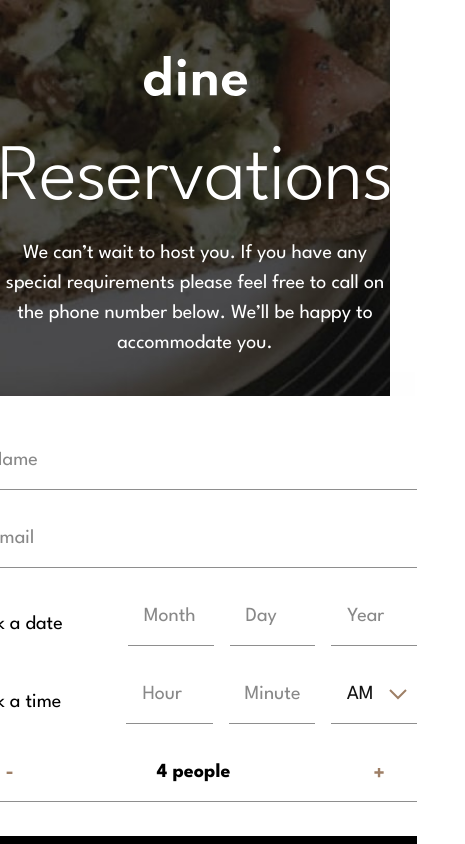
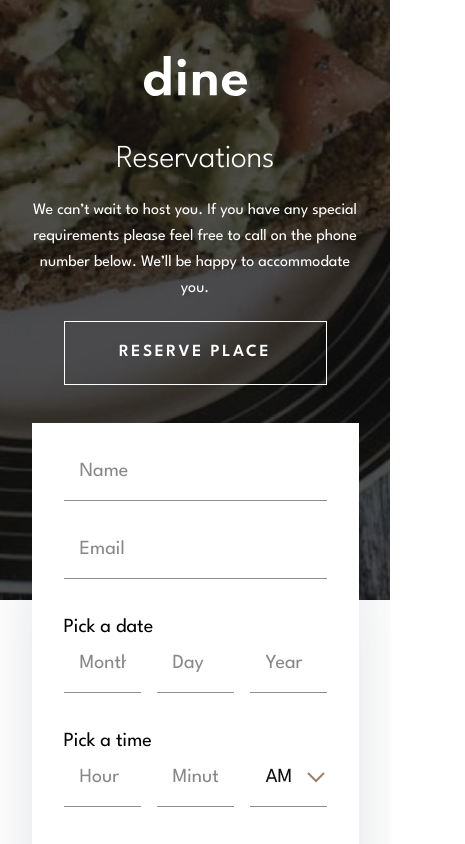
Before and after one commit to shaversj/dine-restaurant-website, a Next.js app: page /booking in a window 390 px wide. Shown: the top 844 px of the page, 465 px wide, since content can reach past the window. Built offline with nearby package versions, Linux system fonts and the light colour scheme.

Commit message:
Add mobile layout to form

```diff
--- a/src/app/booking/page.tsx
+++ b/src/app/booking/page.tsx
@@ -65,10 +65,19 @@ export default function BookingPage() {
           <div className={"flex flex-col items-center pt-[44px] md:pt-[70px] lg:flex-row lg:gap-x-[125px] lg:pt-[153px]"}>
             <div className={"text-center md:w-[573px] lg:w-[445px] lg:text-left"}>
               <h1 className={"text-heading-xl text-white"}>Reservations</h1>
-              <p className={"text-body-primary pt-[18px] text-white"}>We can’t wait to host you. If you have any special requirements please feel free to call on the phone number below. We’ll be happy to accommodate you.</p>
+              <p className={"pt-[18px] text-[16px] leading-[26px] text-white md:text-[20px] md:leading-[30px]"}>
+                We can’t wait to host you. If you have any special requirements please feel free to call on the phone number below. We’ll be happy to accommodate you.
+              </p>
+
+              <button type={"submit"} className={"mt-[19px] h-[64px] w-[263px] border border-white md:hidden md:h-[64px] md:w-[444px]"}>
+                <span className={"font-league-spartan text-[17px] leading-[16px] font-semibold tracking-[2.5px] text-white uppercase"}>Reserve Place</span>
+              </button>
             </div>
 
-            <form onSubmit={handleSubmit(onSubmit)} className={"z-20 mt-[38px] h-[545px] w-[540px] space-y-[34px] bg-white px-[48px] pt-[50px] shadow-[0px_75px_100px_-50px_rgba(56,66,86,0.503223)] lg:mt-0"}>
+            <form
+              onSubmit={handleSubmit(onSubmit)}
+              className={"z-20 mt-[38px] h-[585px] w-[327px] space-y-[34px] bg-white px-8 pt-[34px] shadow-[0px_75px_100px_-50px_rgba(56,66,86,0.503223)] md:h-[545px] md:max-w-[540px] md:px-[48px] md:pt-[50px] lg:mt-0"}
+            >
               <div className={"relative"}>
                 <Input type={"text"} placeholder={"Name"} register={register} registerName={"name"} ariaInvalid={!!errors.name} />
                 <Error ariaInvalid={!!errors.name} errorMessage={errors.name?.message} variant={"smallPadding"} />
@@ -79,19 +88,19 @@ export default function BookingPage() {
                 <Error ariaInvalid={!!errors.email} errorMessage={errors.email?.message} variant={"smallPadding"} />
               </div>
 
-              <fieldset className={"flex items-center"}>
+              <fieldset className={"flex flex-col gap-y-2 md:flex-row md:items-center"}>
                 <Label ariaInvalid={!!errors.date} labelName={"Pick a date"} />
                 <Error ariaInvalid={!!errors.date} errorMessage={errors.date?.message} variant={"largePadding"} />
-                <div className={"flex gap-x-4 pl-[65px]"}>
+                <div className={"flex gap-x-4 md:pl-[65px]"}>
                   <Input type={"number"} placeholder={"Month"} register={register} registerName={"month"} ariaInvalid={!!errors.month} />
                   <Input type={"number"} placeholder={"Day"} register={register} registerName={"day"} ariaInvalid={!!errors.day} />
                   <Input type={"number"} placeholder={"Year"} register={register} registerName={"year"} ariaInvalid={!!errors.year} />
                 </div>
               </fieldset>
-              <fieldset className={"flex items-center"}>
+              <fieldset className={"flex flex-col gap-y-2 md:flex-row md:items-center"}>
                 <Label ariaInvalid={!!errors.time} labelName={"Pick a time"} />
                 <Error ariaInvalid={!!errors.time} errorMessage={errors.time?.message} variant={"largePadding"} />
-                <div className={"flex gap-x-4 pl-[65px]"}>
+                <div className={"flex gap-x-4 md:pl-[65px]"}>
                   <Input type={"number"} placeholder={"Hour"} register={register} registerName={"hour"} ariaInvalid={!!errors.hour} />
                   <Input type={"number"} placeholder={"Minute"} register={register} registerName={"minute"} ariaInvalid={!!errors.minute} />
                   <div className={"w-full border-b border-[#8E8E8E] pb-[15px] pl-4"}>
@@ -115,7 +124,7 @@ export default function BookingPage() {
 
               <PeopleCounter numOfPeople={numOfPeople} setNumOfPeople={setNumOfPeople} />
 
-              <button type={"submit"} className={"h-[64px] w-[444px] bg-black"}>
+              <button type={"submit"} className={"h-[64px] w-[263px] bg-black md:h-[64px] md:w-[444px]"}>
                 <span className={"font-league-spartan text-[17px] leading-[16px] font-semibold tracking-[2.5px] text-white uppercase"}>MAKE RESERVATION</span>
               </button>
             </form>
--- a/src/app/globals.css
+++ b/src/app/globals.css
@@ -26,7 +26,7 @@
 }
 
 .text-heading-xl {
-  @apply text-[80px] leading-[80px] font-light tracking-[-1px];
+  @apply text-[32px] leading-[40px] tracking-[-0.4px] md:text-[48px] md:leading-[64px] md:tracking-[-0.6px] lg:text-[80px] lg:leading-[80px] font-light lg:tracking-[-1px];
 }
 
 .text-heading-lg {
```
